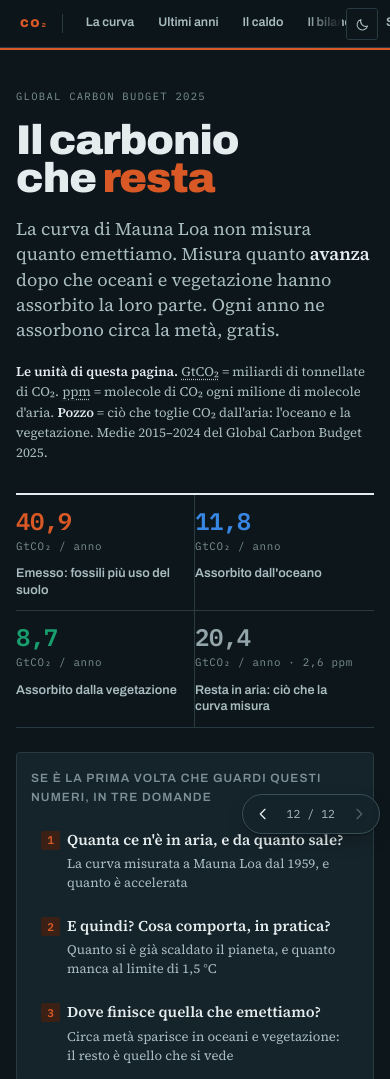
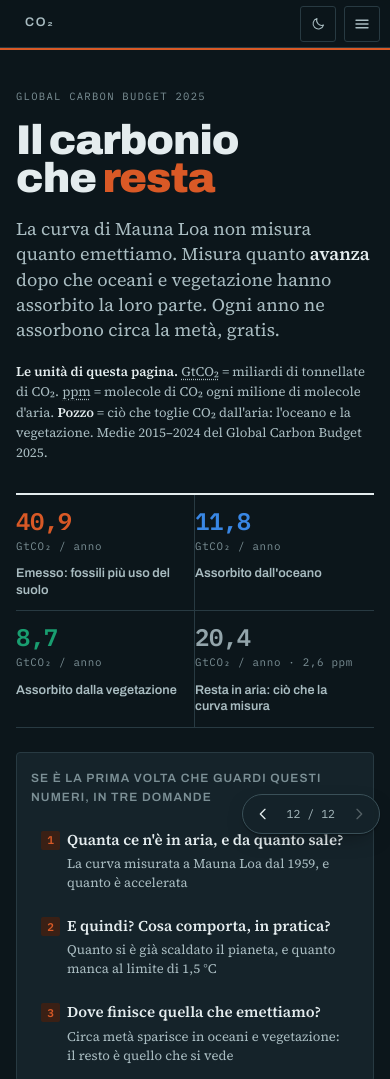
Before and after one commit to postadelmaga/carbonio, a plain HTML site: page index.html in a window 390 px wide. Shown: the top 1079 px of the page. Drawn offline with Linux system fonts and the light colour scheme; no server answers.

Commit message:
Telefono: barra con marchio, tema e menu a hamburger; sfocata; sparisce scorrendo in giù
Sotto i 640px le voci di navigazione stanno in un pannello a tendina aperto
dal pulsante a destra (chiuso da una voce, da un tocco fuori o con Esc), con
la sezione corrente evidenziata. La barra ha lo sfondo sfocato al 70%,
scompare scorrendo in giù e riappare scorrendo in su; ogni scorrimento
programmatico (frecce, tasti, voci del menu) dichiara la destinazione, così
l'arrivo non conta come «scorrere in giù» e la sezione atterra sotto una
barra visibile. Il marchio CO₂ riporta in cima. Desktop invariato.
Verificato con Chrome in tempo reale (puppeteer-core) a 390×844 e 1440×900.

Co-Authored-By: Claude Fable 5.1 <noreply@anthropic.com>
Claude-Session: https://claude.ai/code/session_01JqRX3gdzNNBmaQBhsqKyB7

```diff
--- a/assets/slides.js
+++ b/assets/slides.js
@@ -53,7 +53,7 @@
   function setHash(id){
     try{ if(history.replaceState) history.replaceState(null, '', id ? '#' + id : location.pathname + location.search); }catch(e){}
   }
-  function scrollToY(y){ window.scrollTo({top:Math.max(0,y), behavior: reduce ? 'auto' : 'smooth'}); }
+  function scrollToY(y){ heading(y); window.scrollTo({top:Math.max(0,y), behavior: reduce ? 'auto' : 'smooth'}); }
 
   /* indicatore "parte 2 di 3" quando la sezione non sta in una schermata */
   function updatePage(){
@@ -72,6 +72,7 @@
     i = Math.max(0, Math.min(slides.length-1, i));
     var s = slides[i];
     var y = s.getBoundingClientRect().top + window.pageYOffset - NAV_H;
+    heading(y);
     window.scrollTo({top:y, behavior: reduce ? 'auto' : 'smooth'});
     setHash(s.id);
     paint(i);
@@ -82,6 +83,7 @@
     ttl.textContent = titleOf(slides[i]);
     bar.style.width = (i/(slides.length-1)*100) + '%';
     slides.forEach(function(s,k){ if(k===i) s.setAttribute('aria-current','true'); else s.removeAttribute('aria-current'); });
+    markLink(i);
     updatePage();
   }
 
@@ -137,9 +139,56 @@
   prev.addEventListener('click', function(){ step(-1); });
   next.addEventListener('click', function(){ step(1); });
 
+  /* ── barra in alto sul telefono ──
+     Il menu a tendina con le voci; la barra sparisce scorrendo in giu' e
+     torna scorrendo in su o quando la navigazione e' programmatica (frecce,
+     voci del menu), cosi' la sezione atterra sempre sotto una barra visibile. */
+  var mobileMq = window.matchMedia ? window.matchMedia('(max-width:640px)') : null;
+  var menuBtn = document.getElementById('menu-toggle');
+  var links = navEl ? navEl.querySelectorAll('.nav-links a') : [];
+  var lastY = window.pageYOffset;
+  /* dichiara la destinazione di uno scorrimento programmatico: l'arrivo non
+     conta come "scorrere in giu'" e la barra resta visibile */
+  function heading(y){ lastY = Math.max(0, y); showNav(); }
+  function isMobile(){ return !!(mobileMq && mobileMq.matches); }
+  function showNav(){ if(navEl) navEl.classList.remove('nav-hidden'); }
+  function setMenu(open){
+    if(!navEl || !menuBtn) return;
+    navEl.classList.toggle('is-open', open);
+    menuBtn.setAttribute('aria-expanded', String(open));
+    menuBtn.setAttribute('aria-label', open ? 'Chiudi il menu' : 'Apri il menu');
+  }
+  if(menuBtn){
+    menuBtn.addEventListener('click', function(){ setMenu(!navEl.classList.contains('is-open')); });
+    Array.prototype.forEach.call(links, function(a){
+      a.addEventListener('click', function(){
+        setMenu(false);
+        var t = a.hash && document.getElementById(a.hash.slice(1));
+        heading(t ? t.getBoundingClientRect().top + window.pageYOffset - NAV_H : 0);
+      });
+    });
+    document.addEventListener('click', function(e){ if(navEl.classList.contains('is-open') && !navEl.contains(e.target)) setMenu(false); });
+    document.addEventListener('keydown', function(e){ if(e.key==='Escape' && navEl.classList.contains('is-open')){ setMenu(false); menuBtn.focus(); } });
+  }
+  function navOnScroll(){
+    if(!navEl || !isMobile()){ showNav(); lastY = window.pageYOffset; return; }
+    var y = window.pageYOffset, dy = y - lastY;
+    if(y < 16 || dy < -6){ showNav(); }
+    else if(dy > 6 && y > 80){ navEl.classList.add('nav-hidden'); setMenu(false); }
+    lastY = y;
+  }
+  /* la voce del menu della sezione corrente resta evidenziata */
+  function markLink(i){
+    var id = slides[i] && slides[i].id;
+    Array.prototype.forEach.call(links, function(a){
+      if(a.hash === '#' + id) a.setAttribute('aria-current','true'); else a.removeAttribute('aria-current');
+    });
+  }
+
   /* sul telefono la pillola sparisce mentre si scorre e torna da fermi */
   var hideT = null;
   window.addEventListener('scroll', function(){
+    navOnScroll();
     if(!ticking){ ticking = true; requestAnimationFrame(function(){ detect(); ticking = false; }); }
     box.classList.add('is-scrolling');
     clearTimeout(hideT); hideT = setTimeout(function(){ box.classList.remove('is-scrolling'); }, 500);
--- a/assets/style.css
+++ b/assets/style.css
@@ -97,14 +97,15 @@ h1,h2,h3,.ui{font-family:Archivo,"Helvetica Neue",Arial,sans-serif;}
   max-width:var(--maxw);margin:0 auto;height:100%;
   padding:0 20px;
   display:flex;align-items:center;gap:6px;
-  overflow-x:auto;scrollbar-width:none;
 }
-.nav-in::-webkit-scrollbar{display:none}
+.nav-links{display:flex;align-items:center;gap:6px;height:100%;min-width:0;overflow-x:auto;scrollbar-width:none}
+.nav-links::-webkit-scrollbar{display:none}
+.menu-btn{display:none}
 .nav-mark{
   font-family:Archivo,sans-serif;font-weight:900;font-stretch:112%;
   font-size:.7rem;letter-spacing:.14em;text-transform:uppercase;
   color:var(--source);padding-right:14px;white-space:nowrap;
-  border-right:1px solid var(--rule);margin-right:8px;
+  border-right:1px solid var(--rule);margin-right:8px;text-decoration:none;
 }
 .nav a{
   font-family:Archivo,sans-serif;font-size:.78rem;font-weight:600;
@@ -775,11 +776,37 @@ details.more > :last-child{margin-bottom:16px}
   }
   .fs-btn::after{content:" +"}
   .fig-sub.is-open .fs-btn::after{content:" −"}
-  /* barra in alto: sfumatura che dice che scorre, tema sempre a portata di dito */
-  .nav-in{padding-right:60px}
-  .nav::after{content:"";position:absolute;right:48px;top:0;bottom:1px;width:36px;pointer-events:none;
-    background:linear-gradient(to right,transparent,var(--ground))}
-  .theme-btn{position:absolute;right:12px;top:8px;margin:0;background:var(--ground)}
+  /* barra in alto: marchio a sinistra, tema e menu a destra, voci in un
+     pannello a tendina; sfondo sfocato; sparisce scorrendo in giu' */
+  .nav{
+    background:color-mix(in srgb, var(--ground) 70%, transparent);
+    backdrop-filter:blur(16px) saturate(1.2);-webkit-backdrop-filter:blur(16px) saturate(1.2);
+    transition:transform .25s ease;
+  }
+  .nav.nav-hidden{transform:translateY(-100%)}
+  .nav.nav-hidden ~ .progress{top:0}
+  .nav-in{padding:0 10px 0 16px;gap:4px}
+  .nav-mark{font-size:.78rem;border-right:0;padding-right:0;margin-right:auto}
+  .theme-btn{margin-left:0}
+  .menu-btn{
+    display:inline-flex;align-items:center;justify-content:center;
+    width:36px;height:36px;padding:0;margin-left:4px;
+    background:transparent;color:var(--ink-2);border:1px solid var(--rule);border-radius:3px;cursor:pointer;
+  }
+  .theme-btn{width:36px;height:36px}
+  .menu-btn .ic-close{display:none}
+  .nav.is-open .menu-btn .ic-burger{display:none}
+  .nav.is-open .menu-btn .ic-close{display:inline}
+  .nav-links{
+    display:none;position:absolute;left:0;right:0;top:100%;height:auto;
+    flex-direction:column;align-items:stretch;gap:0;padding:4px 0 8px;overflow:visible;
+    background:color-mix(in srgb, var(--ground) 92%, transparent);
+    backdrop-filter:blur(16px);-webkit-backdrop-filter:blur(16px);
+    border-bottom:1px solid var(--rule);box-shadow:var(--shadow);
+  }
+  .nav.is-open .nav-links{display:flex}
+  .nav-links a{padding:12px 20px;font-size:.95rem;border-bottom:0;border-left:3px solid transparent}
+  .nav-links a[aria-current="true"]{border-left-color:var(--source);color:var(--ink)}
   /* comandi delle slide: piccoli, in basso a destra, spariscono mentre si scorre */
   .deck-nav{right:10px;bottom:10px;transform:none;padding:3px 4px;transition:opacity .2s}
   .deck-nav button{width:32px;height:32px}
--- a/index.html
+++ b/index.html
@@ -48,7 +48,8 @@
 <body>
 <nav class="nav">
   <div class="nav-in">
-    <span class="nav-mark">CO₂</span>
+    <a class="nav-mark" href="#top" aria-label="Torna in cima">CO₂</a>
+    <div class="nav-links" id="nav-menu">
     <a href="#curva">La curva</a>
     <a href="#recenti">Ultimi anni</a>
     <a href="#caldo">Il caldo</a>
@@ -60,11 +61,18 @@
     <a href="#kyoto">Kyoto</a>
     <a href="#sintesi">In sintesi</a>
     <a href="#fonti">Fonti</a>
+    </div>
     <button id="theme-toggle" class="theme-btn" type="button" aria-label="Cambia tema chiaro o scuro" title="Cambia tema">
       <svg viewBox="0 0 24 24" width="15" height="15" aria-hidden="true" focusable="false">
         <path class="ic-sun" d="M12 4V2m0 20v-2m8-8h2M2 12h2m13.66-5.66 1.41-1.41M4.93 19.07l1.41-1.41m11.32 0 1.41 1.41M4.93 4.93l1.41 1.41" fill="none" stroke="currentColor" stroke-width="1.7" stroke-linecap="round"/>
         <circle class="ic-sun" cx="12" cy="12" r="4" fill="none" stroke="currentColor" stroke-width="1.7"/>
         <path class="ic-moon" d="M20 14.5A8.2 8.2 0 0 1 9.5 4 8.5 8.5 0 1 0 20 14.5Z" fill="none" stroke="currentColor" stroke-width="1.7" stroke-linejoin="round"/>
+      </svg>
+    </button>
+    <button id="menu-toggle" class="menu-btn" type="button" aria-label="Apri il menu" aria-expanded="false" aria-controls="nav-menu">
+      <svg viewBox="0 0 24 24" width="18" height="18" aria-hidden="true" focusable="false">
+        <path class="ic-burger" d="M4 7h16M4 12h16M4 17h16" fill="none" stroke="currentColor" stroke-width="1.8" stroke-linecap="round"/>
+        <path class="ic-close" d="M6 6l12 12M18 6L6 18" fill="none" stroke="currentColor" stroke-width="1.8" stroke-linecap="round"/>
       </svg>
     </button>
   </div>
```
Also changed, not shown: 1 other file.
